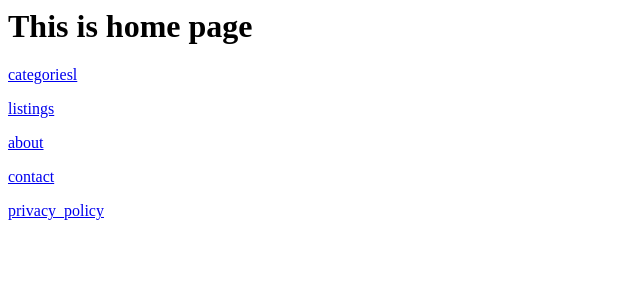
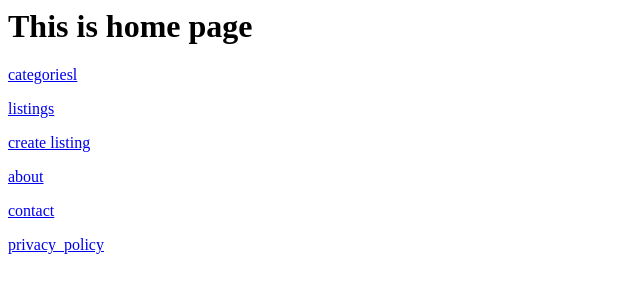
Before and after one commit to narmadainfosys/mnryp, a Django app: page / in a window 1280 px wide. Shown: the top 300 px of the page, without its empty margins (0-640 px from the left). Run offline with Django 3.2, Linux system fonts and the light colour scheme.

Commit message:
add link to create listing form in the homepage

```diff
--- a/static_pages/templates/static_pages/home.html
+++ b/static_pages/templates/static_pages/home.html
@@ -1,6 +1,7 @@
 <h1>This is home page</h1>
 <p><a href="categories/">categoriesl</a></p>
 <p><a href="listings/">listings</a></p>
+<p><a href="{% url 'create_listing' %}">create listing</a></p>
 <p><a href="about/">about</a></p>
 <p><a href="contact/">contact</a></p>
 <p><a href="privacy_policy/">privacy_policy</a></p>
```
